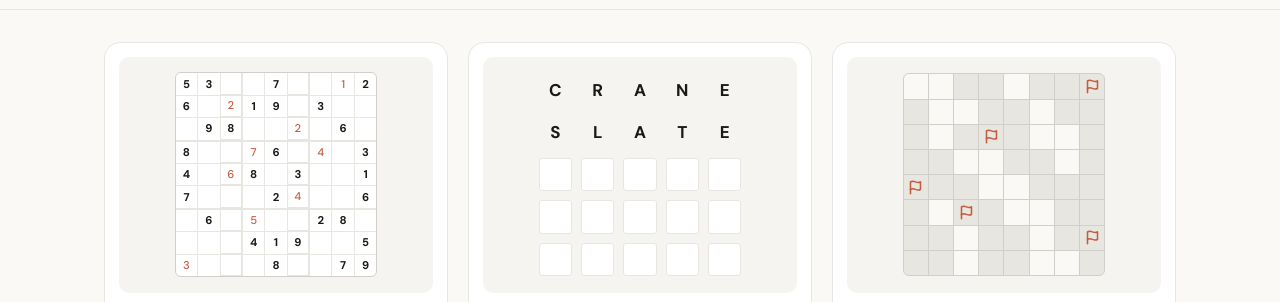
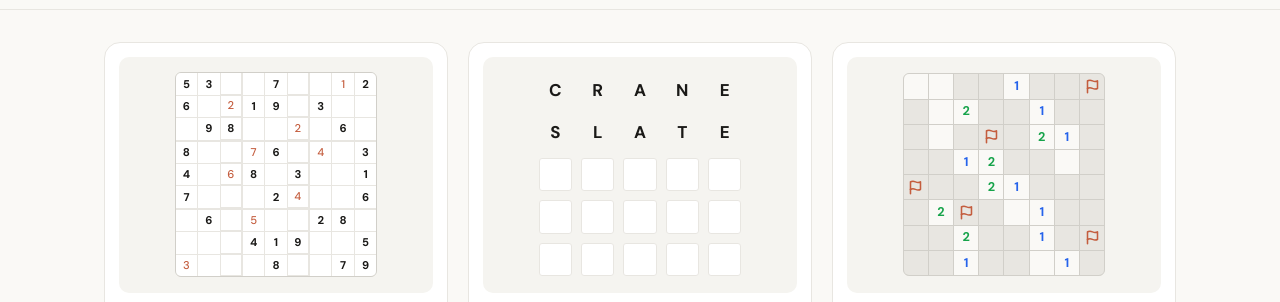
Before and after one commit to abijith-suresh/microbreak, an Astro site: page / in a window 1280 px wide. Shown: the part 51-353 px from the top of the page. Built offline with nearby package versions, Linux system fonts and the light colour scheme; Astro itself is replaced by a stand-in of ours.

Commit message:
fix(home): show real mine counts on the Minesweeper sample board
Opened cells were blank, so the board read as a pattern. A fixed mine layout now gives each
opened cell its neighbour count, and the animation flags only mines and opens only safe cells.

```diff
--- a/src/components/previews/MiniMinesweeperGrid.tsx
+++ b/src/components/previews/MiniMinesweeperGrid.tsx
@@ -1,5 +1,9 @@
 import { createEffect, createSignal, For, onCleanup } from "solid-js";
-import { STATIC_MINESWEEPER_CELLS } from "@/data/previewGrids";
+import {
+  MINESWEEPER_PREVIEW_MINES,
+  previewMineCount,
+  STATIC_MINESWEEPER_CELLS,
+} from "@/data/previewGrids";
 import { Flag } from "@/lib/icons";
 import { PreviewFrame } from "./PreviewFrame";
 
@@ -7,14 +11,15 @@ export function MiniMinesweeperGrid(props: { animated: boolean }) {
   const [cells, setCells] =
     createSignal<("hidden" | "revealed" | "flagged")[]>(STATIC_MINESWEEPER_CELLS);
 
-  // Clears more of the resting board, then starts over from it. Stopping puts it back.
+  // Clears the rest of the resting board (flagging mines, opening the others), then starts over
+  // from it. Stopping puts it back.
   createEffect(() => {
     if (!props.animated) {
       setCells(STATIC_MINESWEEPER_CELLS);
       return;
     }
 
-    const batchSize = 3;
+    const batchSize = 2;
     const interval = setInterval(() => {
       setCells((prev) => {
         const next = [...prev];
@@ -23,12 +28,11 @@ export function MiniMinesweeperGrid(props: { animated: boolean }) {
           return acc;
         }, []);
 
-        if (hiddenIndices.length <= 5) return STATIC_MINESWEEPER_CELLS;
+        if (hiddenIndices.length === 0) return STATIC_MINESWEEPER_CELLS;
 
-        for (let b = 0; b < batchSize && hiddenIndices.length - b > 5; b++) {
-          const idx = Math.floor(Math.random() * (hiddenIndices.length - b));
-          const pick = hiddenIndices.splice(idx, 1)[0];
-          next[pick] = Math.random() < 0.8 ? "revealed" : "flagged";
+        for (let b = 0; b < batchSize && hiddenIndices.length > 0; b++) {
+          const pick = hiddenIndices.splice(Math.floor(Math.random() * hiddenIndices.length), 1)[0];
+          next[pick] = MINESWEEPER_PREVIEW_MINES.has(pick) ? "flagged" : "revealed";
         }
 
         return next;
@@ -42,18 +46,26 @@ export function MiniMinesweeperGrid(props: { animated: boolean }) {
     <PreviewFrame>
       <div class="grid grid-cols-8 gap-px overflow-hidden rounded-md border border-border-strong bg-border-strong">
         <For each={cells()}>
-          {(cell) => (
+          {(cell, i) => {
+            const count = previewMineCount(i());
+            return (
               <div
-              class="flex aspect-square items-center justify-center"
+                class="flex aspect-square items-center justify-center font-bold leading-none"
                 style={{
-                "background-color": cell === "revealed" ? "var(--color-bg)" : "var(--color-border)",
+                  "background-color":
+                    cell === "revealed" ? "var(--color-bg)" : "var(--color-border)",
+                  color: `var(--color-ms-${count})`,
+                  "font-size": "calc(var(--frame) / 8 * 0.5)",
                 }}
               >
                 {cell === "flagged" ? (
                   <Flag strokeWidth={2.5} stroke="var(--color-accent)" class="size-[62%]" />
+                ) : cell === "revealed" && count > 0 ? (
+                  count
                 ) : null}
               </div>
-          )}
+            );
+          }}
         </For>
       </div>
     </PreviewFrame>
--- a/src/data/previewGrids.ts
+++ b/src/data/previewGrids.ts
@@ -21,6 +21,26 @@ export const SUDOKU_GIVEN_CELLS = new Set(
 export const SUDOKU_RESTING_CELLS = new Set(
   [...SUDOKU_RESTING_MASK].flatMap((ch, i) => (ch === "." ? [] : [i]))
 );
+
+/**
+ * Where the mines sit on the 8×8 Minesweeper preview: the flagged cells of the resting frame
+ * plus five still hidden. Opened cells show their real neighbour counts from this layout.
+ */
+export const MINESWEEPER_PREVIEW_MINES = new Set([3, 7, 14, 19, 28, 32, 42, 46, 55, 57]);
+
+/** How many of a cell's neighbours are mines, on the 8×8 preview. */
+export function previewMineCount(index: number): number {
+  const row = Math.floor(index / 8);
+  const col = index % 8;
+  let count = 0;
+  for (let r = row - 1; r <= row + 1; r++) {
+    for (let c = col - 1; c <= col + 1; c++) {
+      if (r < 0 || r > 7 || c < 0 || c > 7 || (r === row && c === col)) continue;
+      if (MINESWEEPER_PREVIEW_MINES.has(r * 8 + c)) count++;
+    }
+  }
+  return count;
+}
 
 export const STATIC_MINESWEEPER_CELLS: ("hidden" | "revealed" | "flagged")[] = [
   "revealed",
```
Lines whose indentation alone changed are shown as unchanged.
